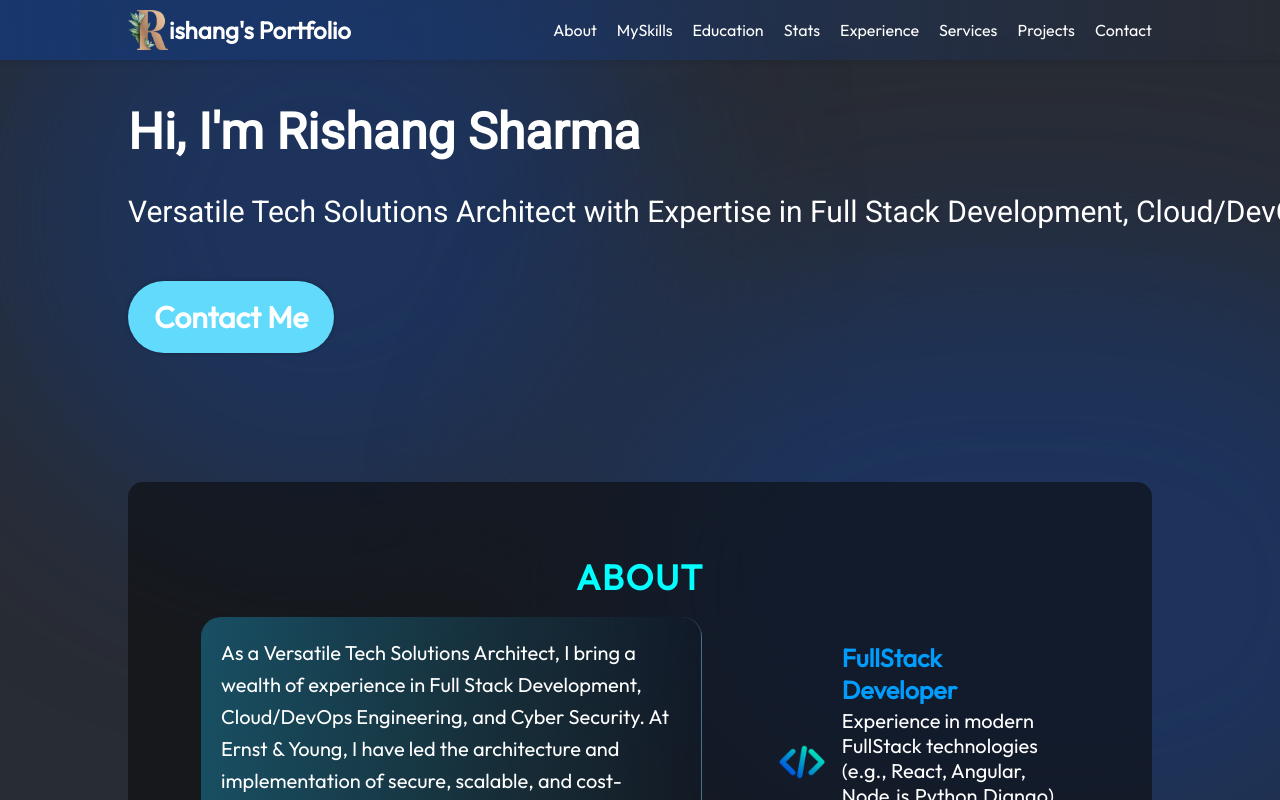
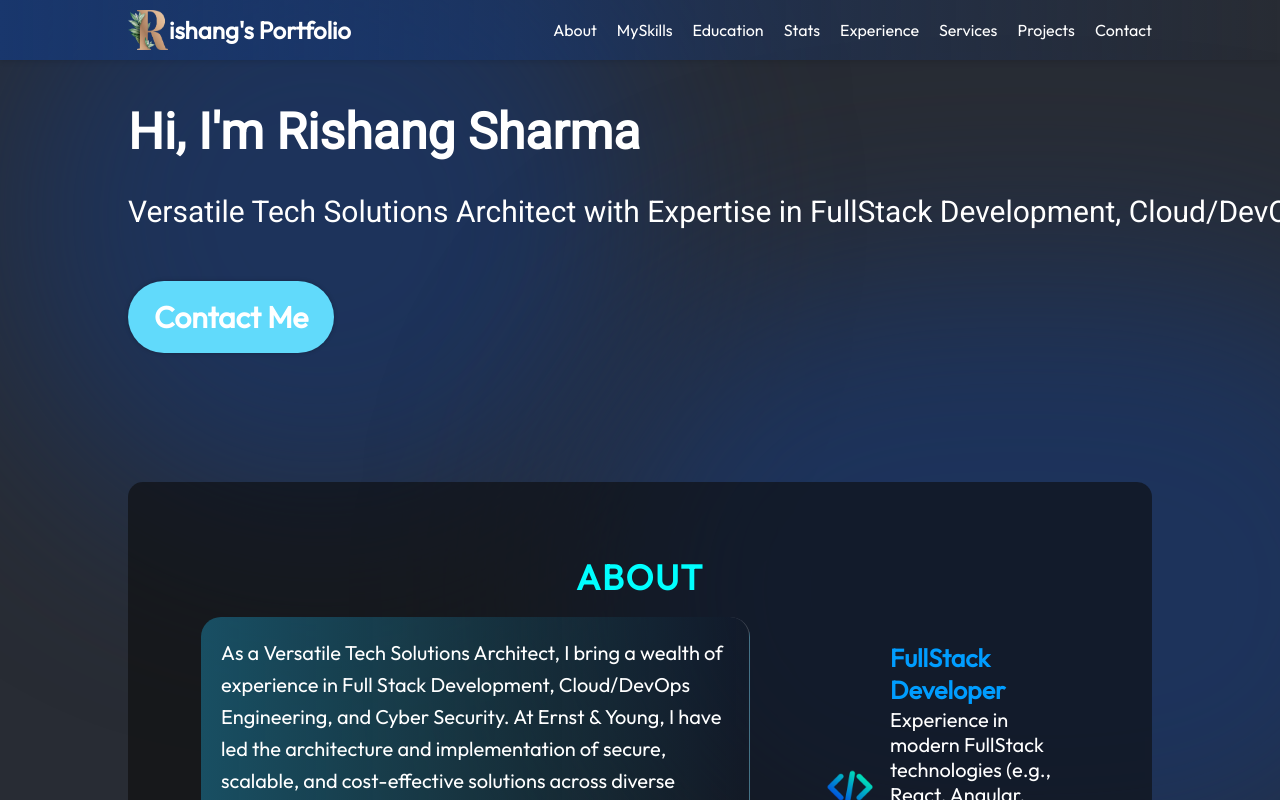
Before and after one commit to RISHANGSHARMA/react-portfolio, a React (Vite) app: page / in a window 1280 px wide. Shown: the top 800 px of the page. Built offline with nearby package versions, Linux system fonts and the light colour scheme.

Commit message:
Fullstack

```diff
--- a/src/components/About/About.jsx
+++ b/src/components/About/About.jsx
@@ -48,7 +48,7 @@ export const About = () => {
             <div className={styles.aboutItemText}>
               <h3>FullStack Developer</h3>
               <p>
-                Experience in modern FullStack technologies (e.g., React, Angular, Node.js,Python,Django) to build responsive and visually appealing Websites.
+                Experience in modern FullStack technologies (e.g., React, Angular, Node.js,Python, Django) to build responsive and visually appealing Websites.
               </p>
             </div>
           </li>
--- a/src/components/Hero/Hero.jsx
+++ b/src/components/Hero/Hero.jsx
@@ -22,7 +22,7 @@ export const Hero = () => {
       <div className={styles.content}>
         <h1 className={styles.title}>Hi, I'm Rishang Sharma</h1>
         <p className={styles.description}>
-        Versatile Tech Solutions Architect with Expertise in Full Stack Development, Cloud/DevOps, and Cyber Security
+        Versatile Tech Solutions Architect with Expertise in FullStack Development, Cloud/DevOps, and Cyber Security
         </p>
         <a href="mailto:rishangsharma@email.com" className={styles.contactBtn}>
           Contact Me
```
